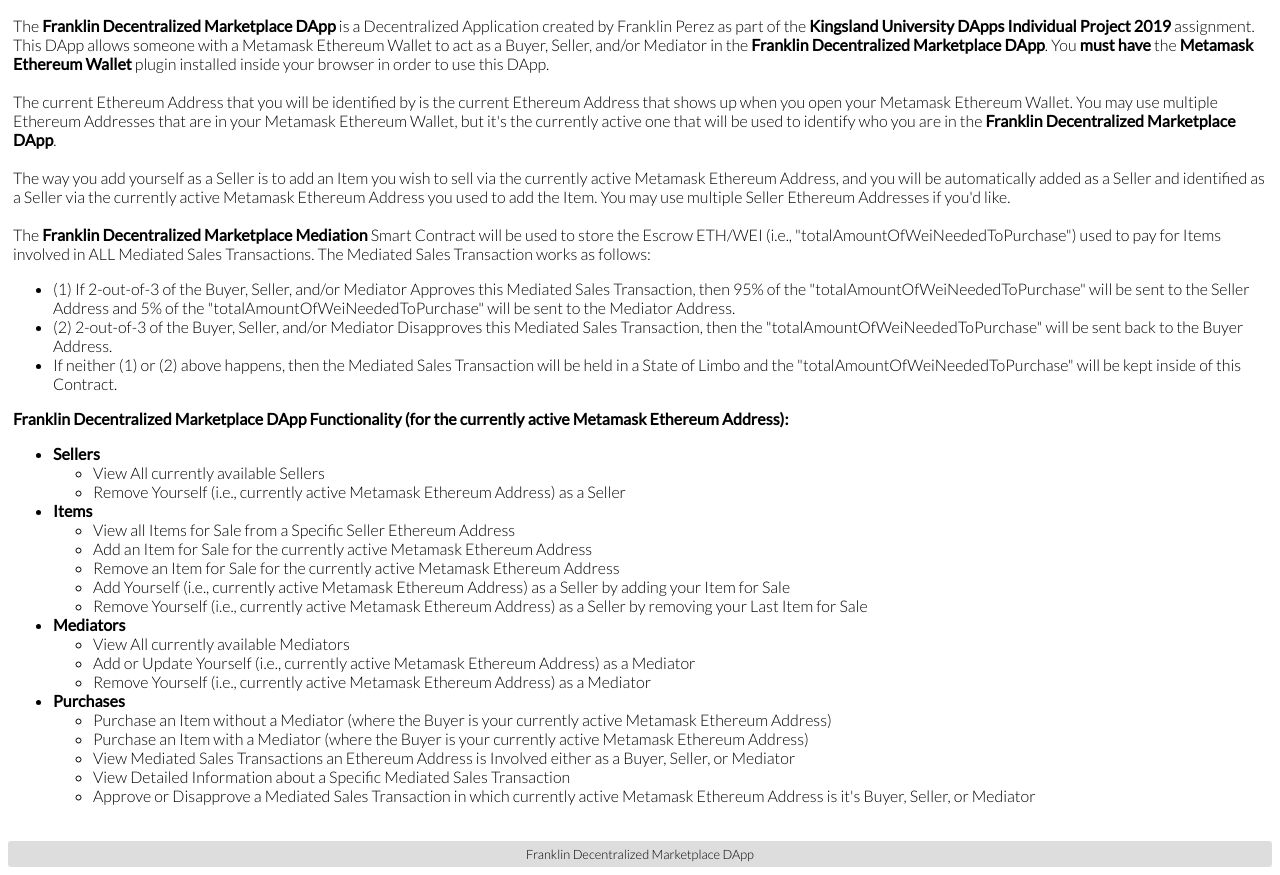
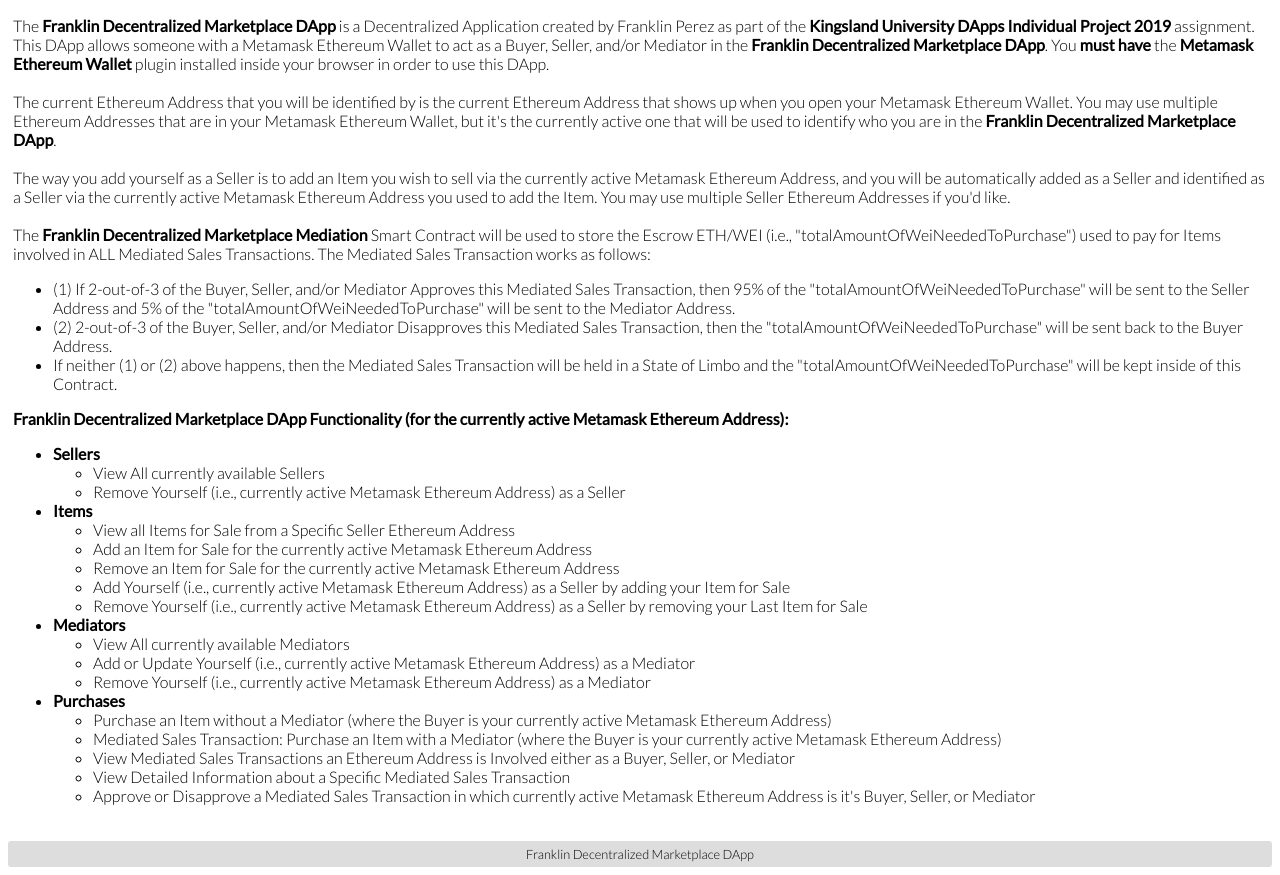
Before and after one commit to perezfranklin1962/Kingsland-University-Decentralized-Marketplace-Decentralized-Application-Project-2019, a website: page public/index.html in a window 1280 px wide. Shown: the part 127-1002 px from the top of the page. Drawn offline with nearby package versions, Linux system fonts and the light colour scheme; a script that the page names is missing.

Commit message:
Cosmetic change in Front End code.

```diff
--- a/public/index.html
+++ b/public/index.html
@@ -85,7 +85,7 @@
 			<li><b>Purchases</b></li>
 				<ul>
                     <li>Purchase an Item without a Mediator (where the Buyer is your currently active Metamask Ethereum Address)</li>
-                    <li>Purchase an Item with a Mediator (where the Buyer is your currently active Metamask Ethereum Address)</li>
+                    <li>Mediated Sales Transaction: Purchase an Item with a Mediator (where the Buyer is your currently active Metamask Ethereum Address)</li>
                     <li>View Mediated Sales Transactions an Ethereum Address is Involved either as a Buyer, Seller, or Mediator</li>
                     <li>View Detailed Information about a Specific Mediated Sales Transaction</li>
                     <li>Approve or Disapprove a Mediated Sales Transaction in which currently active Metamask Ethereum Address is it's Buyer, Seller, or Mediator</li>
```
